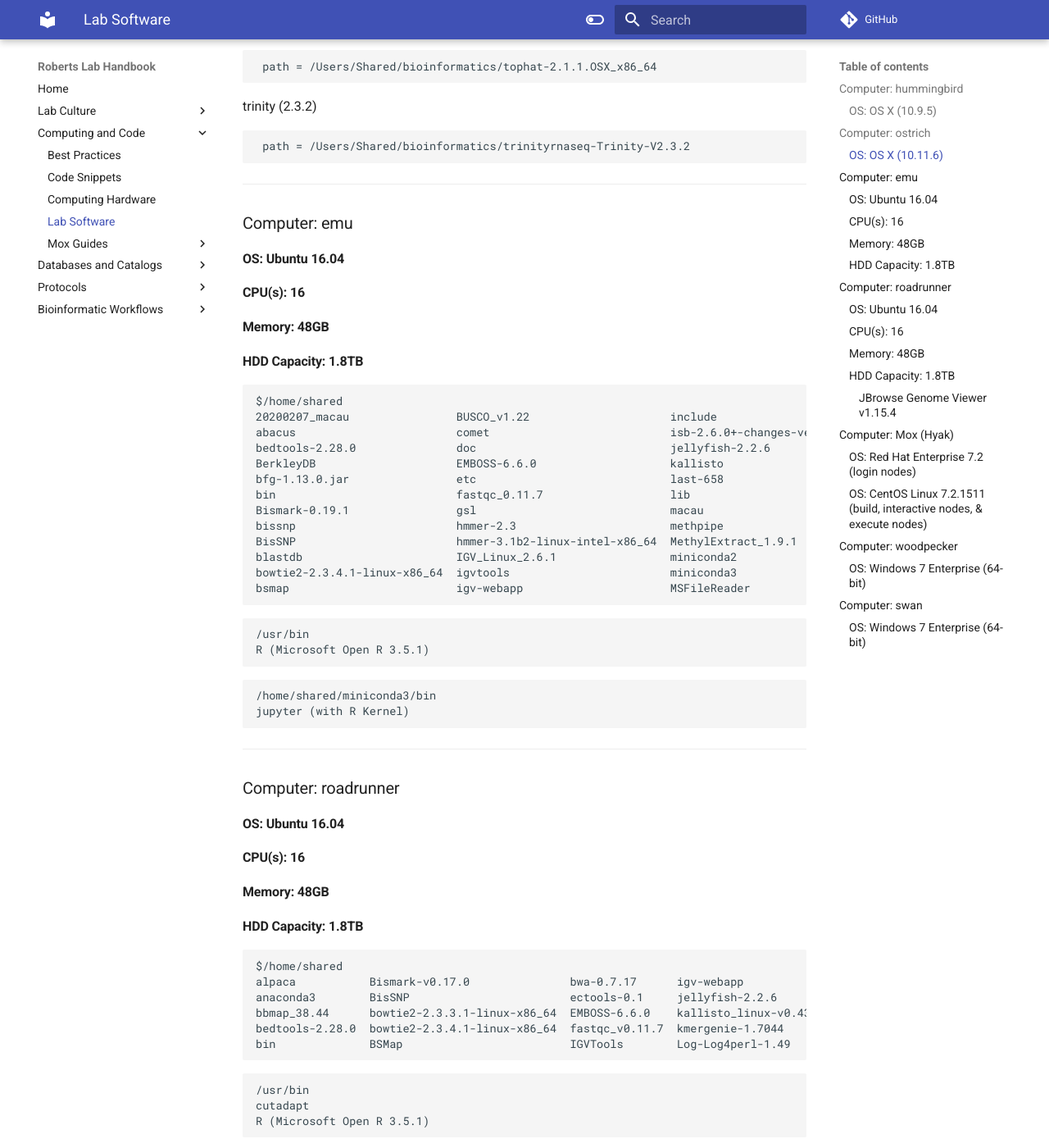
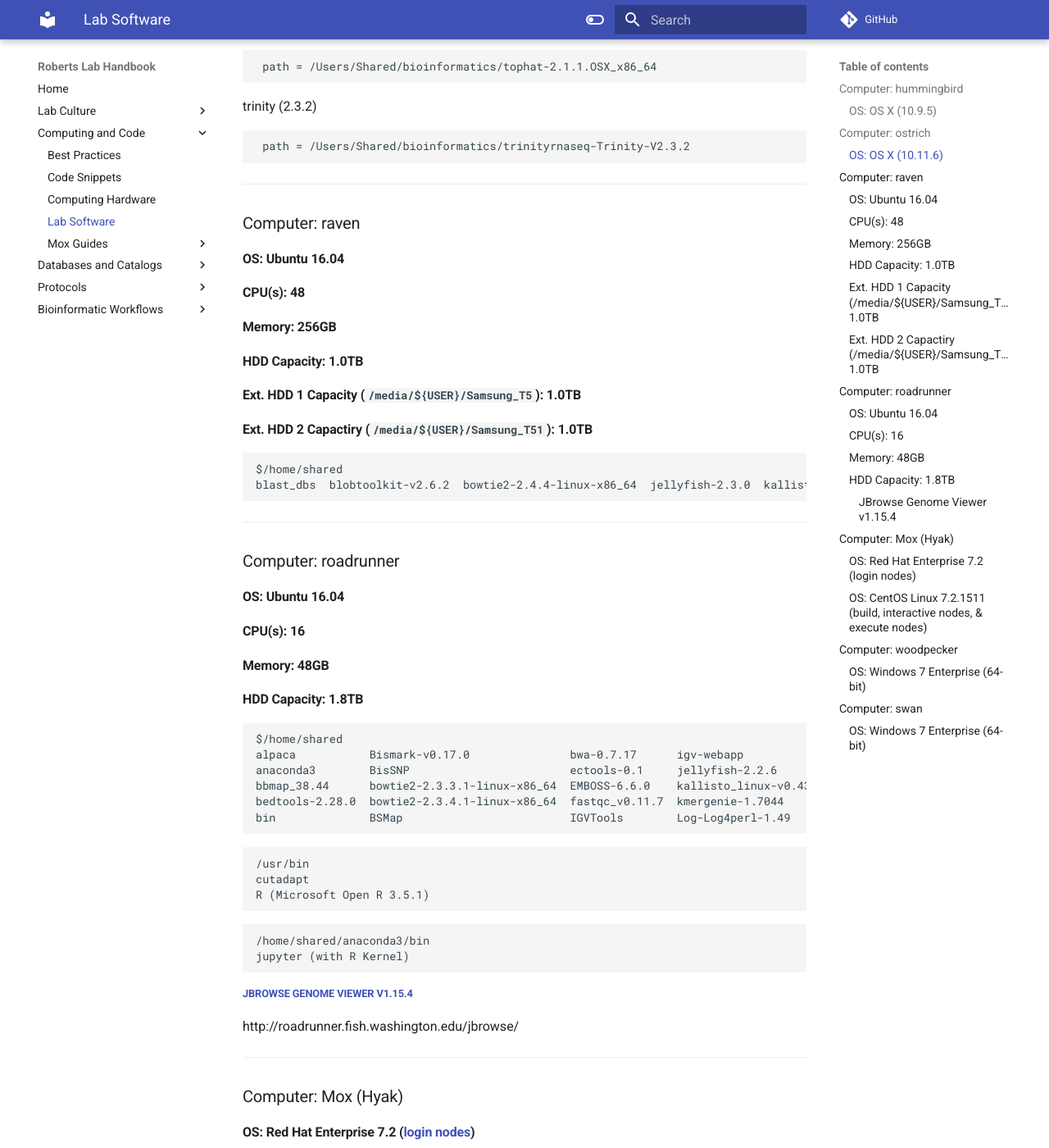
Before and after one commit to RobertsLab/resources, an MkDocs documentation site: the page built from docs/Lab-Software.md, in a window 1280 px wide and 1400 px high, scrolled down 3716 px. Shown: the whole window at 82% size. Built offline with MkDocs 1.6.1 and Material for MkDocs 9.7.7, drawn with Linux system fonts in a browser that asks for light colours; comment, search, counter and statistics services are not loaded.

Commit message:
replace emu with raven software info

````diff
--- a/docs/Lab-Software.md
+++ b/docs/Lab-Software.md
@@ -153,36 +153,17 @@ trinity (2.3.2)
      path = /Users/Shared/bioinformatics/trinityrnaseq-Trinity-V2.3.2
 
 ----
-### Computer: emu
+### Computer: raven
 #### OS: Ubuntu 16.04
-#### CPU(s): 16
-#### Memory: 48GB
-#### HDD Capacity: 1.8TB
+#### CPU(s): 48
+#### Memory: 256GB
+#### HDD Capacity: 1.0TB
+#### Ext. HDD 1 Capacity (`/media/${USER}/Samsung_T5`): 1.0TB
+#### Ext. HDD 2 Capactiry (`/media/${USER}/Samsung_T51`): 1.0TB
 
 ```
 $/home/shared
-20200207_macau                BUSCO_v1.22                     include                         MultiQC                RepeatModeler-open-1.0.11   SparseAssembler
-abacus                        comet                           isb-2.6.0+-changes-vers2.patch  ncbi-blast-2.6.0+-src  RepeatScout-1.0.5           sra-toolkit
-bedtools-2.28.0               doc                             jellyfish-2.2.6                 nseg                   rmblast_2.6.0               src
-BerkleyDB                     EMBOSS-6.6.0                    kallisto                        PBSuite_15.8.24        RNAMMER                     tmhmm-2.0c
-bfg-1.13.0.jar                etc                             last-658                        pecan                  salmon-0.11.3-linux_x86_64  TransDecoder-3.0.1
-bin                           fastqc_0.11.7                   lib                             pitchfork              salmon-1.2.1_linux_x86_64   TrimGalore-0.4.5
-Bismark-0.19.1                gsl                             macau                           ProtDigSim             samtools-1.8                Trimmomatic-0.36
-bissnp                        hmmer-2.3                       methpipe                        proteowiz              seqkit.v0.9.3               trinityrnaseq-Trinity-v2.4.0
-BisSNP                        hmmer-3.1b2-linux-intel-x86_64  MethylExtract_1.9.1             pyfaidx-0.5.5.2        SGE6.2u5p2                  trinityrnaseq-Trinity-v2.8.4
-blastdb                       IGV_Linux_2.6.1                 miniconda2                      ReAdW                  share                       Trinotate-3.0.2
-bowtie2-2.3.4.1-linux-x86_64  igvtools                        miniconda3                      RECON-1.08             Sibelia-3.0.7-Linux         var
-bsmap                         igv-webapp                      MSFileReader                    RepeatMasker-4.0.7     signalp-4.1
-```
-
-```
-/usr/bin
-R (Microsoft Open R 3.5.1)
-```
-
-```
-/home/shared/miniconda3/bin
-jupyter (with R Kernel)
+blast_dbs  blobtoolkit-v2.6.2  bowtie2-2.4.4-linux-x86_64  jellyfish-2.3.0  kallisto  ncbi-blast-2.11.0+  salmon-1.4.0_linux_x86_64  samtools-1.12  trinityrnaseq-v2.12.0
 ```
 
 ----
````
